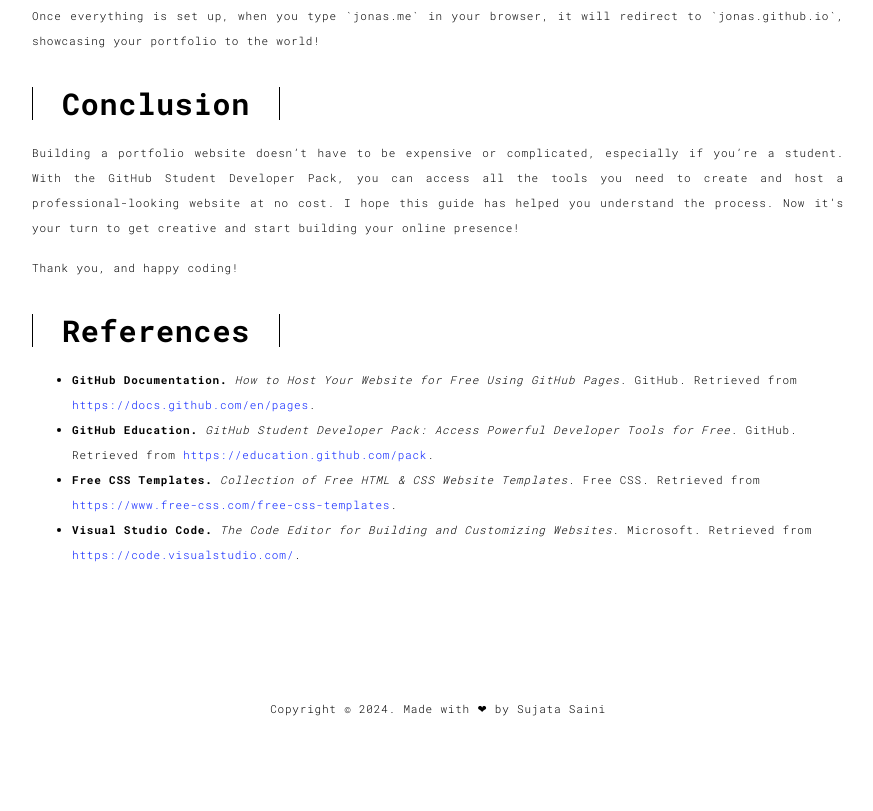
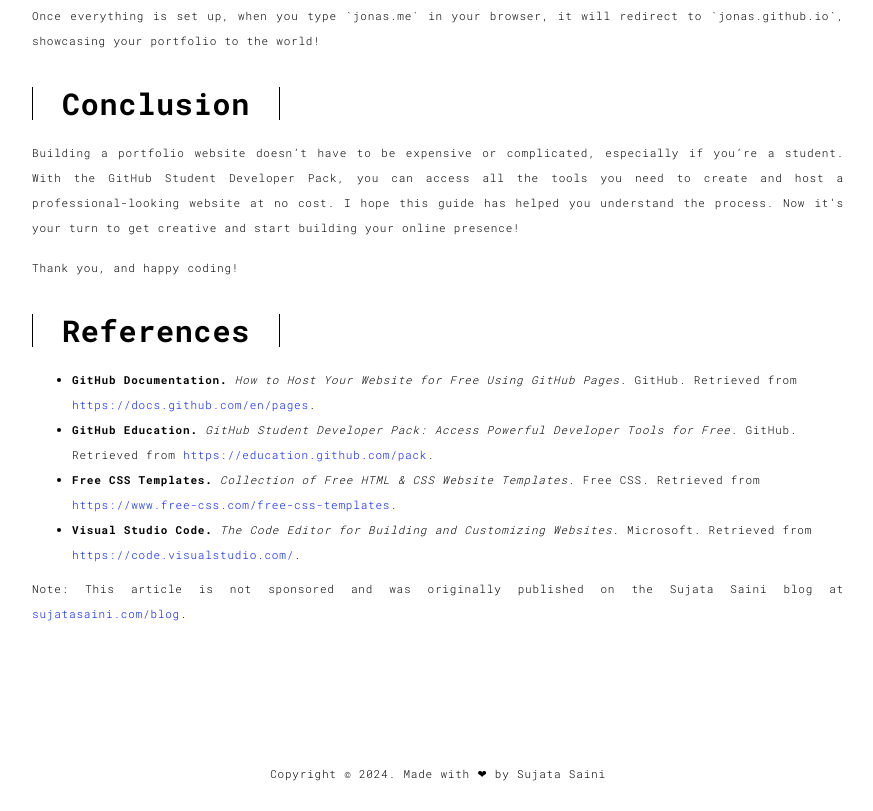
Before and after one commit to sujatasaini/blog, a plain HTML site: page blog3.html in a window 1280 px wide. Shown: the part 2957-3768 px from the top of the page, without its empty margins (202-1075 px from the left). Before the commit the page ends 3703 px from the top, so only its background shows below. Drawn offline with Linux system fonts and the light colour scheme.

Commit message:
Update blog3.html

```diff
--- a/blog3.html
+++ b/blog3.html
@@ -142,6 +142,9 @@
               <li><strong>Free CSS Templates.</strong> <em>Collection of Free HTML & CSS Website Templates</em>. Free CSS. Retrieved from <a href="https://www.free-css.com/free-css-templates" target="_blank">https://www.free-css.com/free-css-templates</a>.</li>
               <li><strong>Visual Studio Code.</strong> <em>The Code Editor for Building and Customizing Websites</em>. Microsoft. Retrieved from <a href="https://code.visualstudio.com/" target="_blank">https://code.visualstudio.com/</a>.</li>
             </ul>
+            <p style="text-align: justify;">
+  Note: This article is not sponsored and was originally published on the Sujata Saini blog at <a href="https://sujatasaini.com/blog" target="_blank">sujatasaini.com/blog</a>.
+</p>
           </div>
         </div>
       </div>
```
